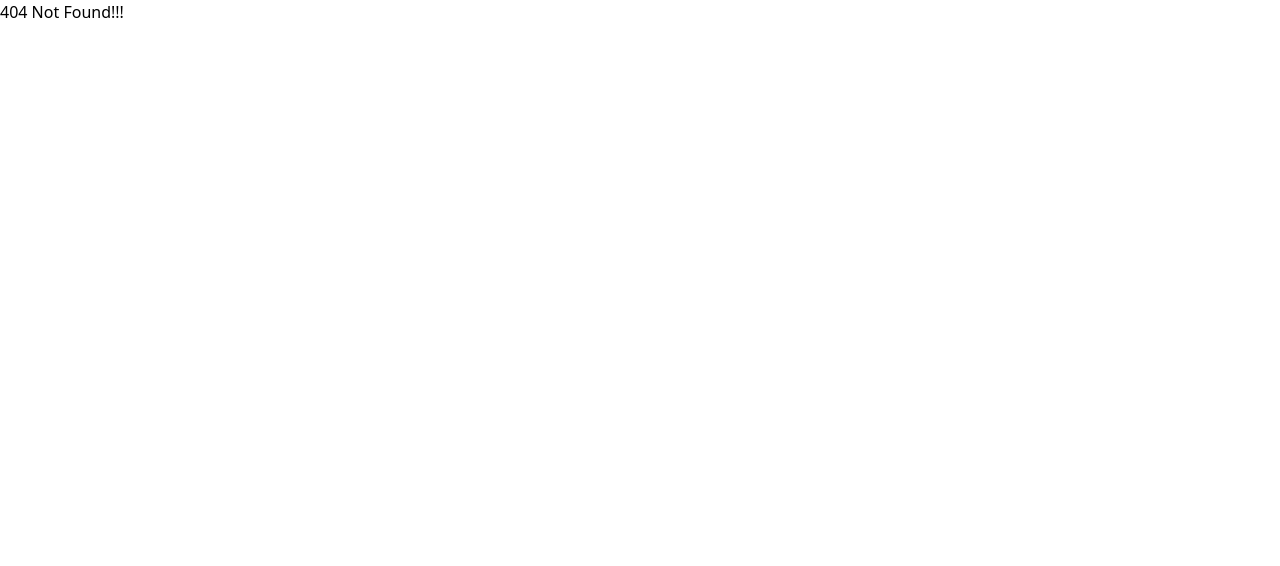
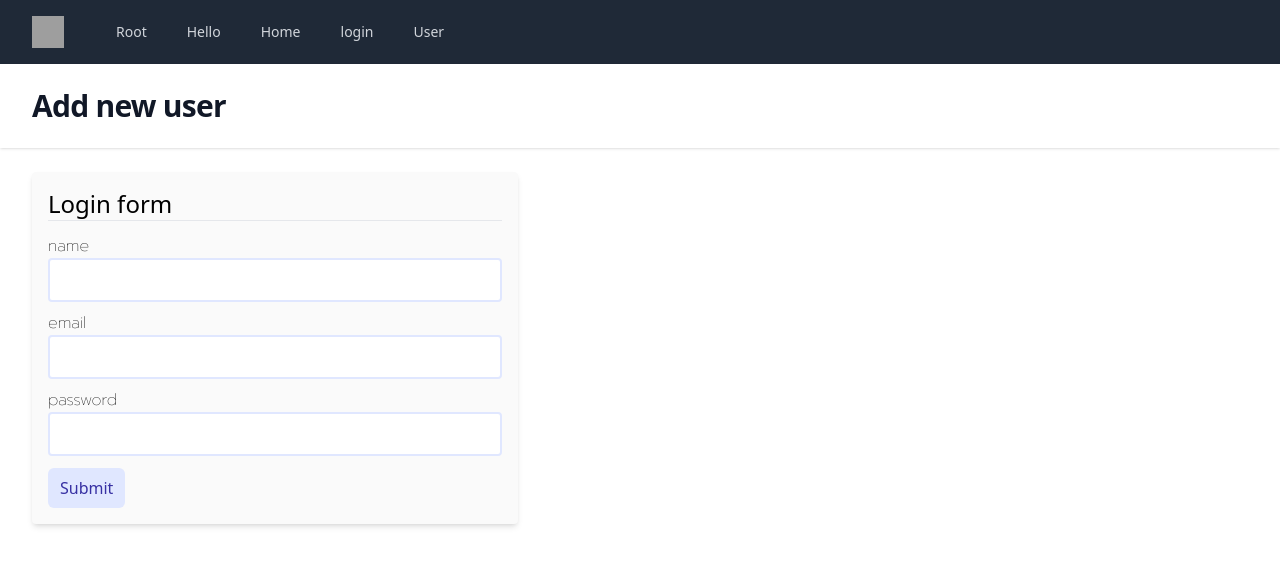
Before and after one commit to slapexs/react-typescript-crud, a React (Create React App) app: page /adduser in a window 1280 px wide. Before the commit this address had no page. Shown: the top 566 px of the page. Built offline with nearby package versions, Linux system fonts and the light colour scheme; grey boxes are pictures that could not be loaded.

Commit message:
:lipstick: Create add user page

```diff
--- /dev/null
+++ b/src/pages/Adduser.tsx
@@ -0,0 +1,60 @@
+import { FC, useState } from "react"
+import { PanelTitle, Button, TextInput } from "../component/aui"
+
+const AddUser: FC = () => {
+	const [name, setName] = useState("")
+	const [email, setEmail] = useState("")
+	const [password, setPassword] = useState("")
+
+	const SubmitAddUser = async () => {
+		const url = ""
+		const res = await fetch(url, {
+			method: "POST",
+			headers: { "Content-Type": "application/json" },
+			body: JSON.stringify({ name: name, password: password, email: email }),
+		})
+
+		const data = await res.json()
+		console.log(data)
+	}
+	return (
+		<>
+			<PanelTitle title="Add new user">
+				<div className="bg-zinc-50 p-4 shadow-md rounded md:w-2/5">
+					<h1 className="text-2xl">Login form</h1>
+					<hr />
+					{/* Card body */}
+					<div className="mt-3">
+						<TextInput
+							id="name"
+							label="name"
+							type="text"
+							value={name}
+							setValue={setName}
+						/>
+						<TextInput
+							id="email"
+							label="email"
+							type="email"
+							value={email}
+							setValue={setEmail}
+						/>
+						<TextInput
+							id="password"
+							label="password"
+							type="password"
+							value={password}
+							setValue={setPassword}
+						/>
+					</div>
+
+					<div className="mt-3">
+						<Button label="Submit" onClick={SubmitAddUser} />
+					</div>
+				</div>
+			</PanelTitle>
+		</>
+	)
+}
+
+export default AddUser
--- a/src/pages/User.tsx
+++ b/src/pages/User.tsx
@@ -2,7 +2,7 @@ import { FC, useState } from "react"
 import { useSelector } from "react-redux"
 import { RootState } from "../app/store"
 import { Button, PanelTitle } from "../component/aui"
-import { Navigate } from "react-router-dom"
+import { Navigate, NavLink } from "react-router-dom"
 
 interface UserModel {
 	id: number
@@ -41,6 +41,12 @@ const User: FC = () => {
 			{isLogedIn ? (
 				<PanelTitle title="Users">
 					<Button onClick={getusers} label="Load data" />
+					<NavLink
+						to="/adduser"
+						className="bg-emerald-100 hover:bg-emerald-300 hover:text-white py-3 px-4 mx-2 rounded-lg"
+					>
+						Add user
+					</NavLink>
 					{/* Table */}
 					<table className="w-full mt-3">
 						<thead className="bg-indigo-200">
--- a/src/router.tsx
+++ b/src/router.tsx
@@ -9,6 +9,7 @@ import { Layout } from "./pages/Layout"
 import { StackLayout } from "./component/aui"
 import Login from "./pages/Login"
 import { User } from "./pages/User"
+import AddUser from "./pages/Adduser"
 
 const router = createBrowserRouter([
 	{
@@ -35,6 +36,10 @@ const router = createBrowserRouter([
 				path: "user",
 				element: <User />,
 			},
+			{
+				path: "adduser",
+				element: <AddUser />,
+			},
 		],
 	},
 	{
```
